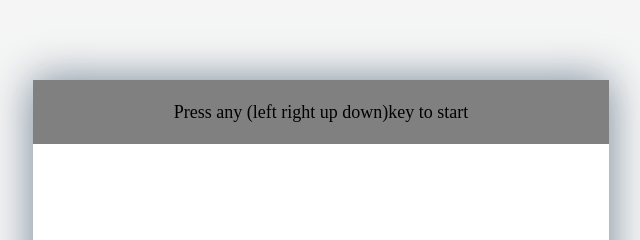
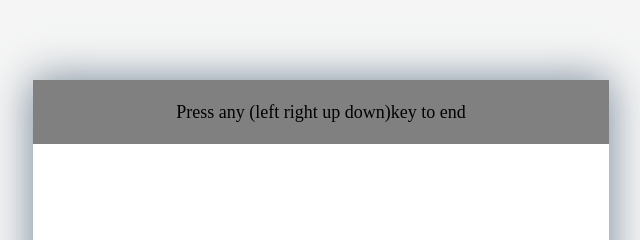
Before and after one commit to arpit0689/snake-game-, a plain HTML site: page index.html in a window 1280 px wide. Shown: the top 240 px of the page, 319-959 px from the left. Drawn offline with Linux system fonts and the light colour scheme.

Commit message:
Changes in html

```diff
--- a/index.html
+++ b/index.html
@@ -8,7 +8,7 @@
 </head>
 <body>
     <div class="container">
-        <div class="score-container">Press any (left right up down)key to start</div>
+        <div class="score-container">Press any (left right up down)key to end</div>
         <div class="game-container">
             <div class ="food" style="grid-area: 2/5;"></div>
         </div>
```
